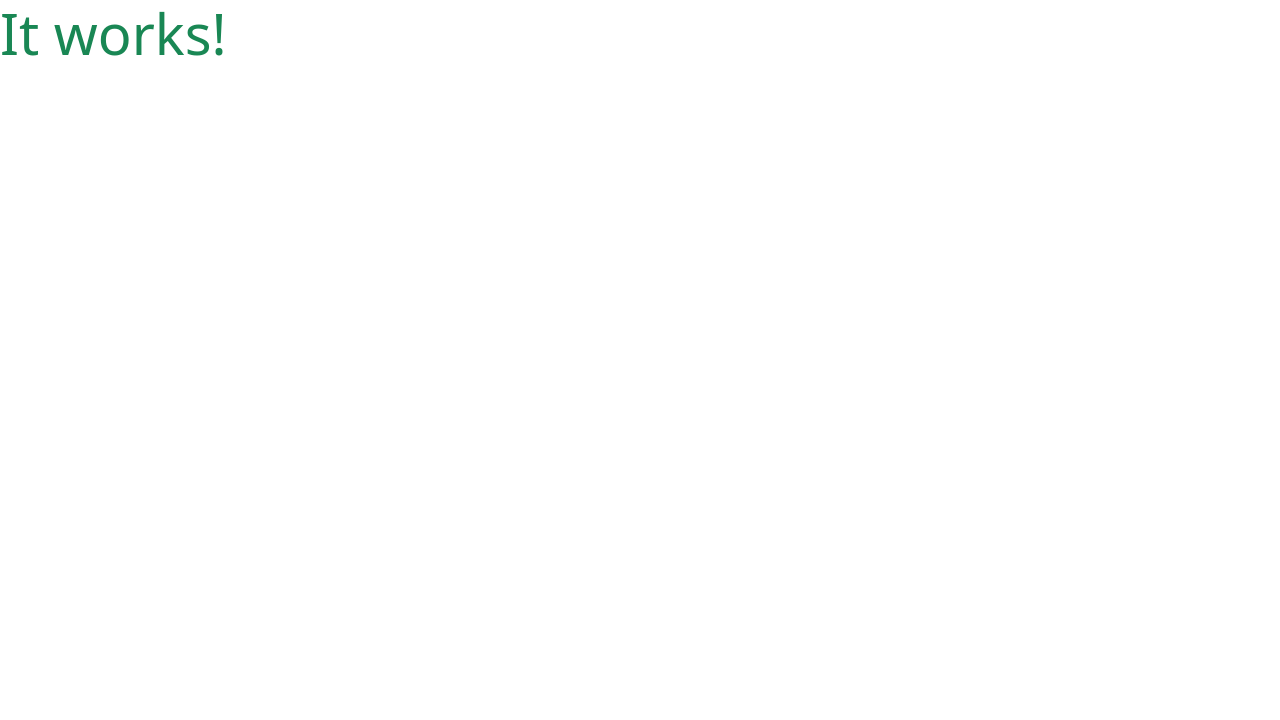
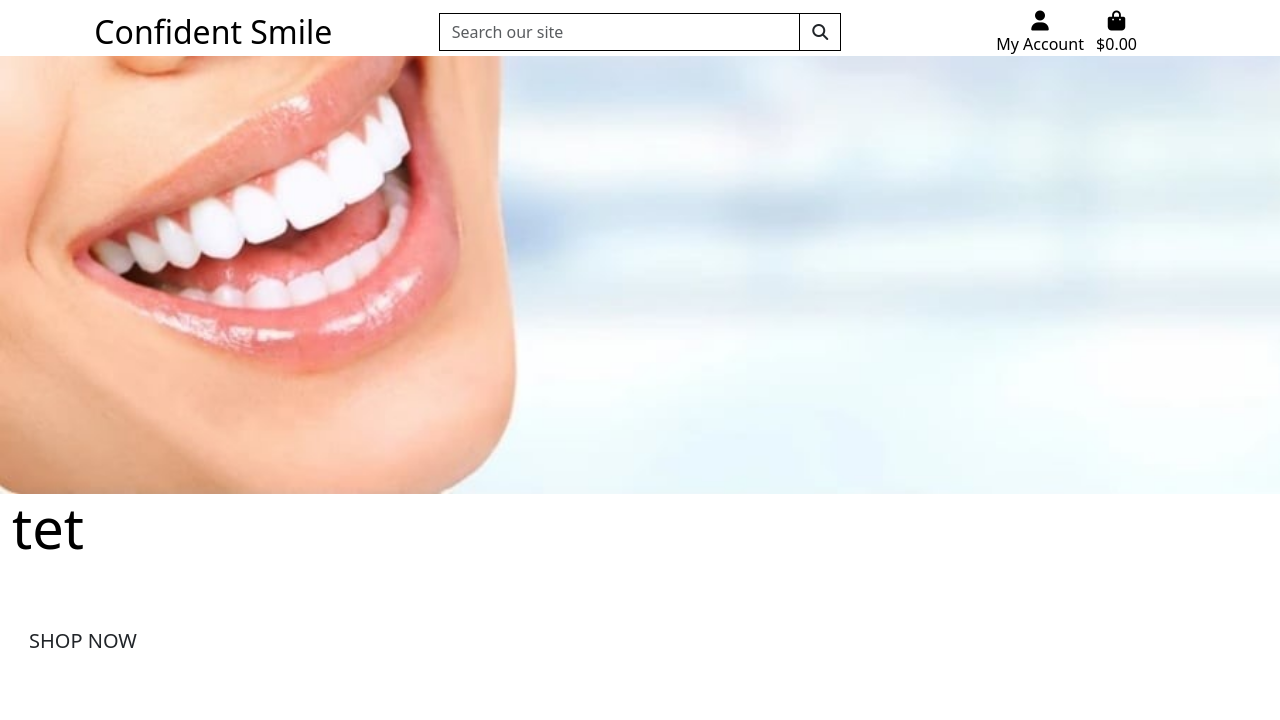
Before and after one commit to assofiejakobsson/confident-smile, a Django app: page / in a window 1280 px wide. Before the commit the part shown is almost empty. Shown: the top 720 px of the page. Run offline with Django 3.2, Linux system fonts and the light colour scheme; some libraries are stand-ins or nearby versions.

Commit message:
Added image and content to index.html. Added content to base.html. Added content to urls.py and settings in the main project.

```diff
--- a/confident_smile/settings.py
+++ b/confident_smile/settings.py
@@ -155,6 +155,10 @@ USE_TZ = True
 # https://docs.djangoproject.com/en/3.2/howto/static-files/
 
 STATIC_URL = '/static/'
+STATICFILES_DIRS = (os.path.join(BASE_DIR, 'static'),)
+
+MEDIA_URL = '/media/'
+MEDIA_ROOT = os.path.join(BASE_DIR, 'media')
 
 # Default primary key field type
 # https://docs.djangoproject.com/en/3.2/ref/settings/#default-auto-field
--- a/confident_smile/urls.py
+++ b/confident_smile/urls.py
@@ -15,9 +15,11 @@ Including another URLconf
 """
 from django.contrib import admin
 from django.urls import path, include
+from django.conf import settings
+from django.conf.urls.static import static
 
 urlpatterns = [
     path('admin/', admin.site.urls),
     path('accounts/', include('allauth.urls')),
     path('', include('home.urls')),
-]
+] + static(settings.MEDIA_URL, document_root=settings.MEDIA_ROOT)
--- a/home/templates/home/index.html
+++ b/home/templates/home/index.html
@@ -1,6 +1,32 @@
 {% extends "base.html" %}
 {% load static %}
 
+{% block page_header %}
+    <div class="container header-container">
+        <div class="row">
+            <div class="col"></div>
+        </div>
+    </div>
+{% endblock %}
+
 {% block content %}
-    <h1 class="display-4 text-success">It works!</h1>
+    <div class="container-fluid">
+        <div class="row">
+            <div class="col p-0">
+                <img src="/media/homepage_background.jpg" alt="picture woman smile" title="picture a women smile" class="w-100">
+            </div>
+        </div>
+        <div class="row h-100">
+            <div class="col-7 col-md-6 my-auto">
+                <h1 class="display-4 logo-font text-black">
+                    tet
+                </h1>
+                <div class="my-5">
+                    <h4>
+                        <a href="" class="shop-now-button btn btn-lg rounded-0 text-uppercase py-3">Shop Now</a>
+                    </h4>
+                </div>
+            </div>
+        </div>
+    </div>
 {% endblock %}
--- a/templates/base.html
+++ b/templates/base.html
@@ -3,24 +3,29 @@
 <!doctype html>
 <html lang="en">
   <head>
+
     {% block meta %}
-    <meta http-equiv="X-UA-Compatible" content="ie=edge">
-    <meta charset="utf-8">
-    <meta name="viewport" content="width=device-width, initial-scale=1">
+        <meta http-equiv="X-UA-Compatible" content="ie=edge">
+        <meta charset="utf-8">
+        <meta name="viewport" content="width=device-width, initial-scale=1, shrink-to-fit=no">
     {% endblock %}
 
     {% block extra_meta %}
     {% endblock %}
 
-
     {% block corecss %}
-    <link href="https://cdn.jsdelivr.net/npm/bootstrap@5.3.0/dist/css/bootstrap.min.css" rel="stylesheet" integrity="sha384-9ndCyUaIbzAi2FUVXJi0CjmCapSmO7SnpJef0486qhLnuZ2cdeRhO02iuK6FUUVM" crossorigin="anonymous">
+        <link href="https://cdn.jsdelivr.net/npm/bootstrap@5.3.0/dist/css/bootstrap.min.css" rel="stylesheet" integrity="sha384-9ndCyUaIbzAi2FUVXJi0CjmCapSmO7SnpJef0486qhLnuZ2cdeRhO02iuK6FUUVM" crossorigin="anonymous">
+        <link rel="preconnect" href="https://fonts.googleapis.com">
+        <link rel="preconnect" href="https://fonts.gstatic.com" crossorigin>
+        <link href="https://fonts.googleapis.com/css2?family=Oswald&family=Roboto&display=swap" rel="stylesheet">
+        <link rel="stylesheet" href="{% static 'base.css' %}">
     {% endblock %}
 
     {% block extra_css %}
     {% endblock %}
 
     {% block corejs %}
+    <script src="https://kit.fontawesome.com/f1f2235153.js" crossorigin="anonymous"></script>
     <script src="https://cdn.jsdelivr.net/npm/bootstrap@5.3.0/dist/js/bootstrap.bundle.min.js" integrity="sha384-geWF76RCwLtnZ8qwWowPQNguL3RmwHVBC9FhGdlKrxdiJJigb/j/68SIy3Te4Bkz" crossorigin="anonymous"></script>
     <script src="https://cdn.jsdelivr.net/npm/@popperjs/core@2.11.8/dist/umd/popper.min.js" integrity="sha384-I7E8VVD/ismYTF4hNIPjVp/Zjvgyol6VFvRkX/vR+Vc4jQkC+hVqc2pM8ODewa9r" crossorigin="anonymous"></script>
     <script src="https://cdn.jsdelivr.net/npm/bootstrap@5.3.0/dist/js/bootstrap.min.js" integrity="sha384-fbbOQedDUMZZ5KreZpsbe1LCZPVmfTnH7ois6mU1QK+m14rQ1l2bGBq41eYeM/fS" crossorigin="anonymous"></script>
@@ -29,10 +34,70 @@
     {% block extra_js %}
     {% endblock %}
 
-    <title>Confident Smile{% block extra_title %}{% endblock %}</title>
-</head>
+    <title>Confident smile {% block extra_title %}{% endblock %}</title>
+  </head>
   <body>
-    <header class="container-fluid fixed-top"></header>
+    <header class="container-fluid fixed-top">
+        <div id="topnav" class="row bg-white pt-lg-2 d-none d-lg-flex">
+            <div class="col-12 col-lg-4 my-auto py-1 py-lg-0 text-center text-lg-left">
+                <a href="{% url 'home' %}" class="nav-link main-logo-link">
+                    <h2 class="logo-font text-black my-0">Confident Smile</h2>
+                </a>
+            </div>
+            <div class="col-12 col-lg-4 my-auto py-1 py-lg-0">
+                <form method="GET" action="">
+                    <div class="input-group w-100">
+                        <input class="form-control border border-black rounded-0" type="text" name="q" placeholder="Search our site">
+                        <div class="input-group-append">
+                            <button class="form-control btn btn-black border border-black rounded-0" type="submit">
+                                <span class="icon">
+                                    <i class="fas fa-search"></i>
+                                </span>
+                            </button>
+                        </div>
+                    </div>
+                </form>
+            </div>
+            <div class="col-12 col-lg-4 my-auto py-1 py-lg-0">
+                <ul class="list-inline list-unstyled text-center text-lg-right my-0">
+                    <li class="list-inline-item dropdown">
+                        <a class="text-black nav-link" href="#" id="user-options" data-toggle="dropdown" aria-haspopup="true" aria-expanded="false">
+                            <div class="text-center">
+                                <div><i class="fas fa-user fa-lg"></i></div>
+                                <p class="my-0">My Account</p>
+                            </div>
+                        </a>
+                        <div class="dropdown-menu border-0" aria-labelledby="user-options">
+                            {% if request.user.is_authenticated %}
+                                {% if request.user.is_superuser %}
+                                    <a href="" class="dropdown-item">Product Management</a>
+                                {% endif %}
+                                <a href="" class="dropdown-item">My Profile</a>
+                                <a href="{% url 'account_logout' %}" class="dropdown-item">Logout</a>
+                            {% else %}
+                                <a href="{% url 'account_signup' %}" class="dropdown-item">Register</a>
+                                <a href="{% url 'account_login' %}" class="dropdown-item">Login</a>
+                            {% endif %}
+                        </div>
+                    </li>
+                    <li class="list-inline-item">
+                        <a class="{% if grand_total %}text-info font-weight-bold{% else %}text-black{% endif %} nav-link" href="">
+                            <div class="text-center">
+                                <div><i class="fas fa-shopping-bag fa-lg"></i></div>
+                                <p class="my-0">
+                                    {% if grand_total %}
+                                        ${{ grand_total|floatformat:2 }}
+                                    {% else %}
+                                        $0.00
+                                    {% endif %}
+                                </p>
+                            </div>
+                        </a>
+                    </li>
+                </ul>
+            </div>
+        </div>
+    </header>
 
     {% if messages %}
         <div class="message-container"></div>
@@ -47,5 +112,6 @@
     {% block postloadjs %}
     {% endblock %}
 
+
   </body>
 </html>
```
Also changed, not shown: media/homepage_background.jpg (added), static/base.css (added).
